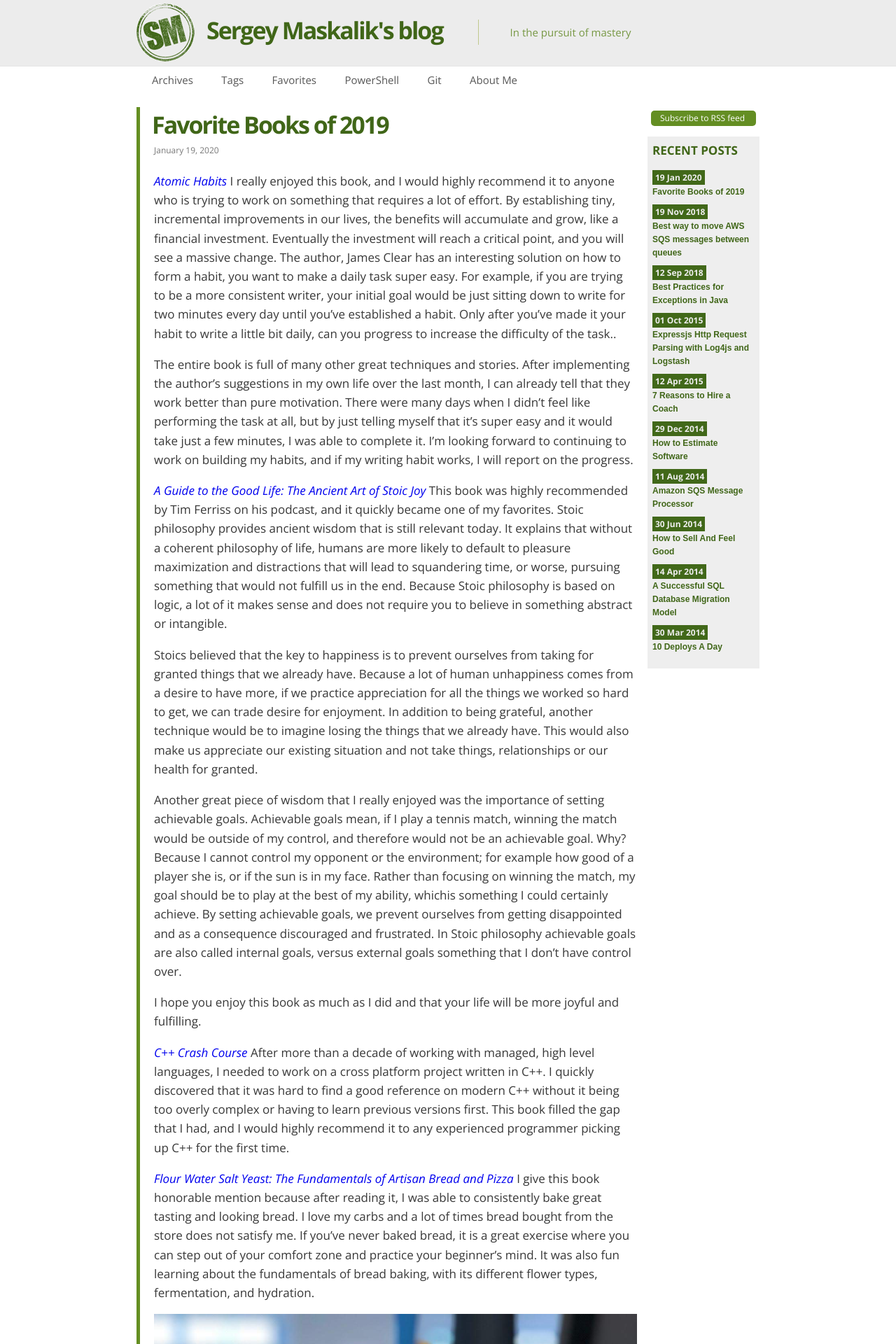
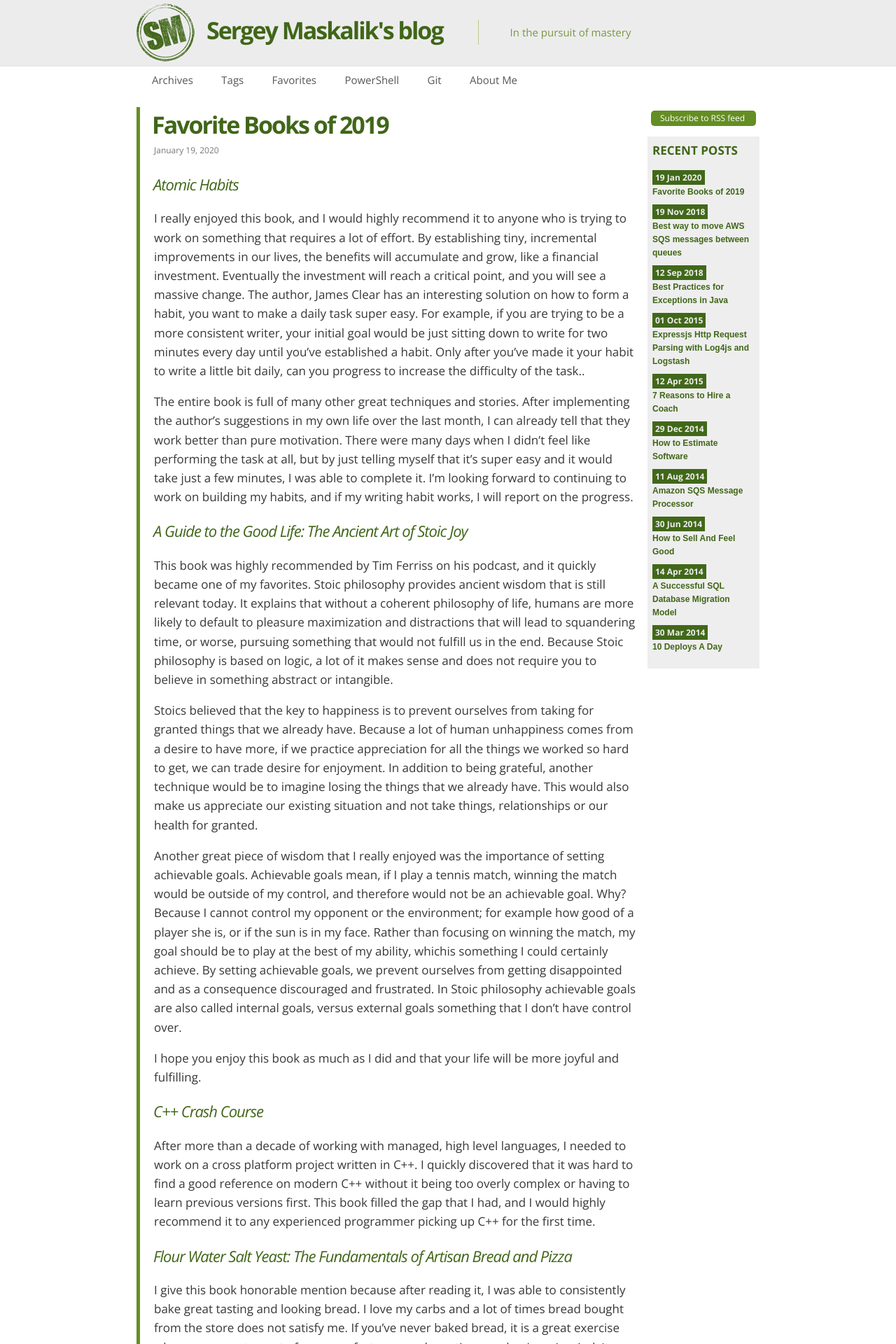
Before and after one commit to mercury2269/mercury2269.github.io, a Jekyll site: the page built from _posts/2020/2020-01-19-moving-aws-sqs-messages-between-queues.md, in a window 1280 px wide. Shown: the top 1920 px of the page at 70% size. Built offline with Jekyll 4.4.1, drawn with Linux system fonts in a browser that asks for light colours; nearby versions of some CDN libraries.

Commit message:
minor changes

```diff
--- a/_posts/2020/2020-01-19-moving-aws-sqs-messages-between-queues.md
+++ b/_posts/2020/2020-01-19-moving-aws-sqs-messages-between-queues.md
@@ -8,12 +8,12 @@
 meta description: >-
   Favorite Books of 2019
 ---
-*[Atomic Habits](https://amzn.to/35nnp4l)*
+### *[Atomic Habits](https://amzn.to/35nnp4l)*
 I really enjoyed this book, and I would highly recommend it to anyone who is trying to work on something that requires a lot of effort. By establishing tiny, incremental improvements in our lives, the benefits will accumulate and grow, like a financial investment. Eventually the investment will reach a critical point, and you will see a massive change. The author, James Clear has an interesting solution on how to form a habit, you want to make a daily task super easy. For example, if you are trying to be a  more consistent writer, your initial goal would be just sitting down to write for two minutes every day until you've established a habit. Only after you've made it your habit to write a little bit daily, can you progress to increase the difficulty of the task..
 
 The entire book is full of many other great techniques and stories. After implementing the author’s suggestions in my own life over the last month, I can already tell that  they work better than pure motivation. There were many days when I didn't feel like performing the task at all, but by just telling myself that it's super easy and it would take just a few minutes, I was able to complete it. I'm looking forward to continuing to work on building my habits, and if my writing habit works, I will report on the progress.
 
-*[A Guide to the Good Life: The Ancient Art of Stoic Joy](https://amzn.to/2MNUZde)*
+### *[A Guide to the Good Life: The Ancient Art of Stoic Joy](https://amzn.to/2MNUZde)*
 This book was highly recommended by Tim Ferriss on his podcast, and it quickly became one of my favorites. Stoic philosophy provides ancient wisdom that is still relevant today. It explains that without a coherent philosophy of life, humans are more likely to default to pleasure maximization and distractions that will lead to squandering time, or worse, pursuing something that would not fulfill us in the end. Because Stoic philosophy is based on logic, a lot of it makes sense and does not require you to believe in something abstract or intangible.
 
 Stoics believed that the key to happiness is to prevent ourselves from taking for granted things that we already have. Because a lot of human unhappiness comes from a desire to have more, if we practice appreciation for all the things we worked so hard to get, we can trade desire for enjoyment. In addition to being grateful, another technique would be to imagine losing the things that we already have. This would also make us appreciate our existing situation and not take things, relationships or our health for granted.
@@ -22,11 +22,11 @@
 
 I hope you enjoy this book as much as I did and that your life will be more joyful and fulfilling.
 
-*[C++ Crash Course](https://amzn.to/35evA2J)*
+### *[C++ Crash Course](https://amzn.to/35evA2J)*
 After more than a decade of working with managed, high level languages, I needed to work on a cross platform project written in C++. I quickly discovered that it was hard to find a good reference on modern C++ without it being too overly complex or having to learn previous versions first. This book filled the gap that I had, and I would highly recommend it to any experienced programmer picking up C++ for the first time.
 
 
-*[Flour Water Salt Yeast: The Fundamentals of Artisan Bread and Pizza](https://amzn.to/2Tee9Nj)*
+### *[Flour Water Salt Yeast: The Fundamentals of Artisan Bread and Pizza](https://amzn.to/2Tee9Nj)*
 I give this book honorable mention because after reading it, I was able to consistently bake great tasting and looking bread. I love my carbs and a lot of times bread bought from the store does not satisfy me. If you've never baked bread, it is a great exercise where you can step out of your comfort zone and practice your beginner's mind. It was also fun learning about the fundamentals of bread baking, with its different flower types, fermentation, and hydration.
 
 ![bread picture](https://github.com/mercury2269/mercury2269.github.io/raw/master/uploads/2020/bread_pic.jpg "Bread picture")
```
